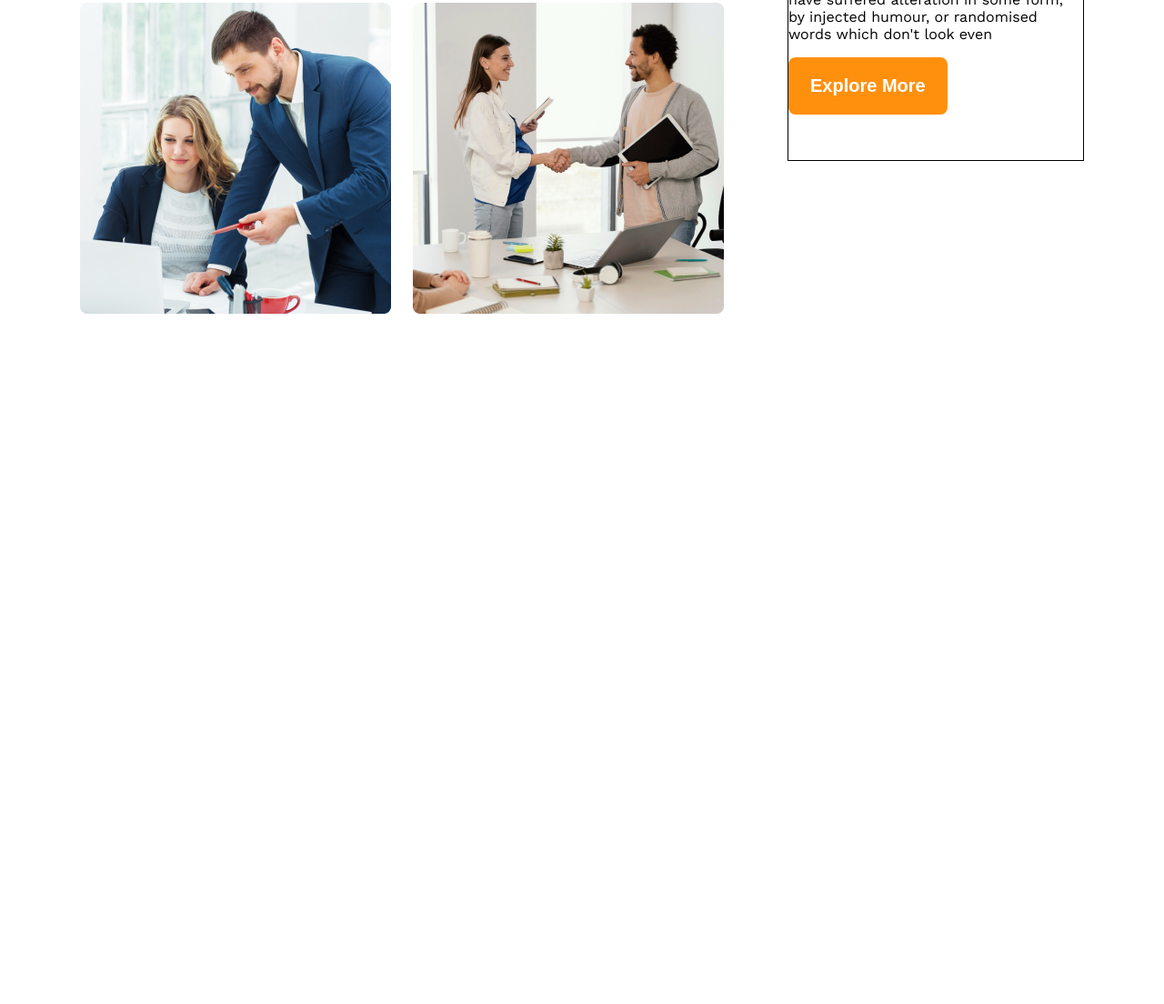
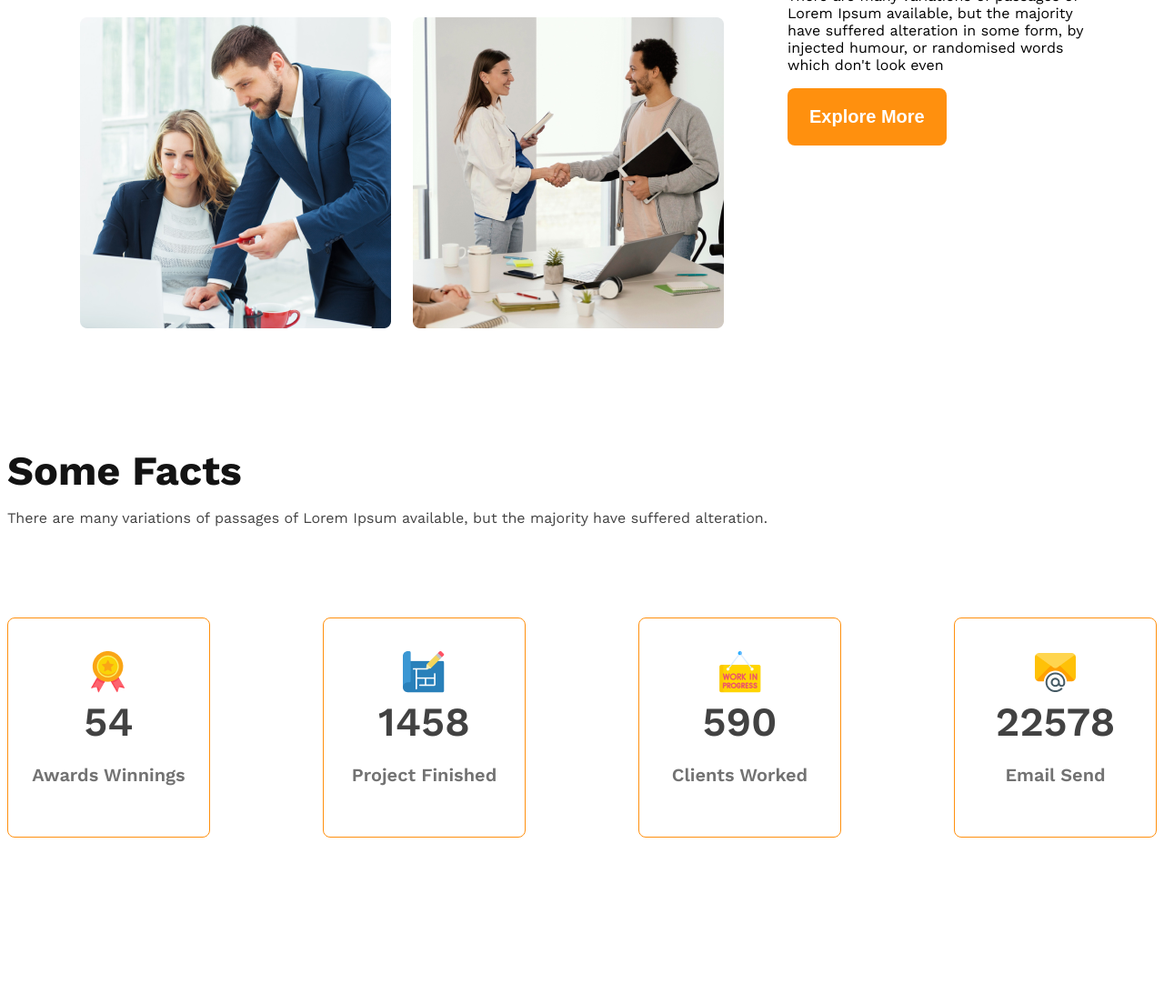
Before and after one commit to rayhan309/g3-architacts-website, a plain HTML site: page index.html in a window 1280 px wide. Shown: the part 1535-2639 px from the top of the page at 91% size. Before the commit the page ends 1960 px from the top, so only its background shows below. Drawn offline with nearby package versions, Linux system fonts and the light colour scheme.

Commit message:
my section commit

```diff
--- a/index.html
+++ b/index.html
@@ -42,11 +42,49 @@
                 <img src="images/team4.png" alt="">
             </div>
             <div class="team-drection">
-                <h2><span class="Quick dark3">Quick list</span><span class="of dark1"> of Our </span><span class="features">Features</span></h2>
+                <h2 class="vai"><span class="Quick dark3">Quick list</span><span class="of dark1"> of Our </span><span class="features">Features</span></h2>
                 <p>There are many variations of passages of Lorem Ipsum available, but the majority have suffered alteration in some form, by injected humour, or randomised words which don't look even</p>
                 <button class="btn-1">Explore More</button>
             </div>
         </section>
+        <!-- section-2 styles area -->
+         <section class="card-section">
+            <h3 class="section2-title font-weigth dark1">Some Facts</h3>
+            <p class="section-description dark2">There are many variations of passages of Lorem Ipsum available, but the majority have suffered alteration.</p>
+           <div class="card-container">
+             <div class="card-item">
+                <div class="card">
+                <img src="images/icons/ribon.png" alt="">
+                <h4 class="card-title font-weigthe dark2">54</h4>
+                <p class="card-description dark3">Awards Winnings</p>
+            </div>
+             </div>
+
+               <div class="card-item">
+
+                <div class="card">
+                 <img src="images/icons/projects.png" alt="">
+                <h4 class="card-title font-weigthe dark2">1458</h4>
+                <p class="card-description dark3">Project Finished</p>
+               </div>
+
+            </div>
+            <div class="card-item">
+                <div class="card">
+                <img src="images/icons/customers.png" alt="">
+                <h4 class="card-title font-weigthe dark2">590</h4>
+                <p class="card-description dark3">Clients Worked</p>
+            </div>
+            </div>
+            <div class="card-item">
+                <div class="card">
+                <img src="images/icons/email.png" alt="">
+                <h4 class="card-title font-weigthe dark2">22578</h4>
+                <p class="card-description dark3">Email Send</p>
+            </div>
+            </div>
+           </div>
+         </section>
     </main>
 
 </body>
--- a/styles/style.css
+++ b/styles/style.css
@@ -17,7 +17,11 @@ main{
 }
 
 /* sheared styles sector */
-
+.font-weigthe{
+    font-size: 2.8rem;
+    font-weight: 600;
+    margin: 5px;
+}
 
 .dis-flex{
     display: flex;
@@ -32,7 +36,7 @@ main{
     color: #727272;
 }
 .font-weigth{
-    font-size: 40px;
+    font-size: 45px;
     font-weight: bold;
 }
 .btn-1{
@@ -49,6 +53,12 @@ main{
 .text-center{
     text-align: center;
 }
+
+.card-description{
+    font-size: 20px;
+    font-weight: 600;
+}
+
 /* navber styles sector */
 .header{
     background-color: rgba(255, 144, 14, 0.1);
@@ -72,7 +82,7 @@ main{
 }
 .li-link{
     text-decoration: none;
-    font-size: 18px;
+    /* font-size: 18px; */
     font-weight: 500;
 
 }
@@ -104,10 +114,14 @@ header img{
     align-items: center;
     margin: 80px;
 }
+.vai{
+    font-size: 2.8rem;
+    font-weight: 700;
+}
 .team-drection{
    margin-left: 70px;
    width: 530px;
-    border: 1px solid black;
+    /* border: 1px solid black; */
 }
 .team-img-container{
     display: grid;
@@ -127,9 +141,63 @@ header img{
     font-weight: bold;
     color: #FF900E;
 }
+/* section 2 styles area */
+.section2-title{
+    margin-bottom: 0;
+}
+.card-container{
+    display: flex;
+    gap: 124px;
+}
+.card-item{
+    width: 240px;
+    height: 240px;
+    border: 1px solid rgba(255, 144, 14, 1);
+    border-radius: 8px;
+    text-align: center;
+    display: flex;
+    margin: 0 auto;
+    margin-bottom: 180px;
+    justify-content: center;
+    align-items: center;
+}
+.card-title{
+
+    margin: 1px;
+
+}
+.section2-title{
+    margin-top: 130px;
+}
+.section-description{
+
+    margin-bottom: 100px;
+}
+
 /* relatip stykes */
 @media screen and (max-width: 576px) {
-    .navber, .li-container{
-        flex-direction: column;
+     .li-container, .navber, .card-container{
+    flex-direction: column;
     }
 }
+/* main section layout */
+
+@media screen and (max-width: 1200px) {
+    .teams{
+        flex-direction: column-reverse;
+
+    }
+}
+/* mai img section styles */
+@media screen and (max-width: 730px) {
+     .team-img-container{
+        display: grid;
+        grid-template-columns: repeat(1, 1fr);
+        gap: 20px;
+     }
+     .team-drection{
+        width: 450px;
+        margin-left: 10px;
+        margin-right: 0;
+     }
+}
```
